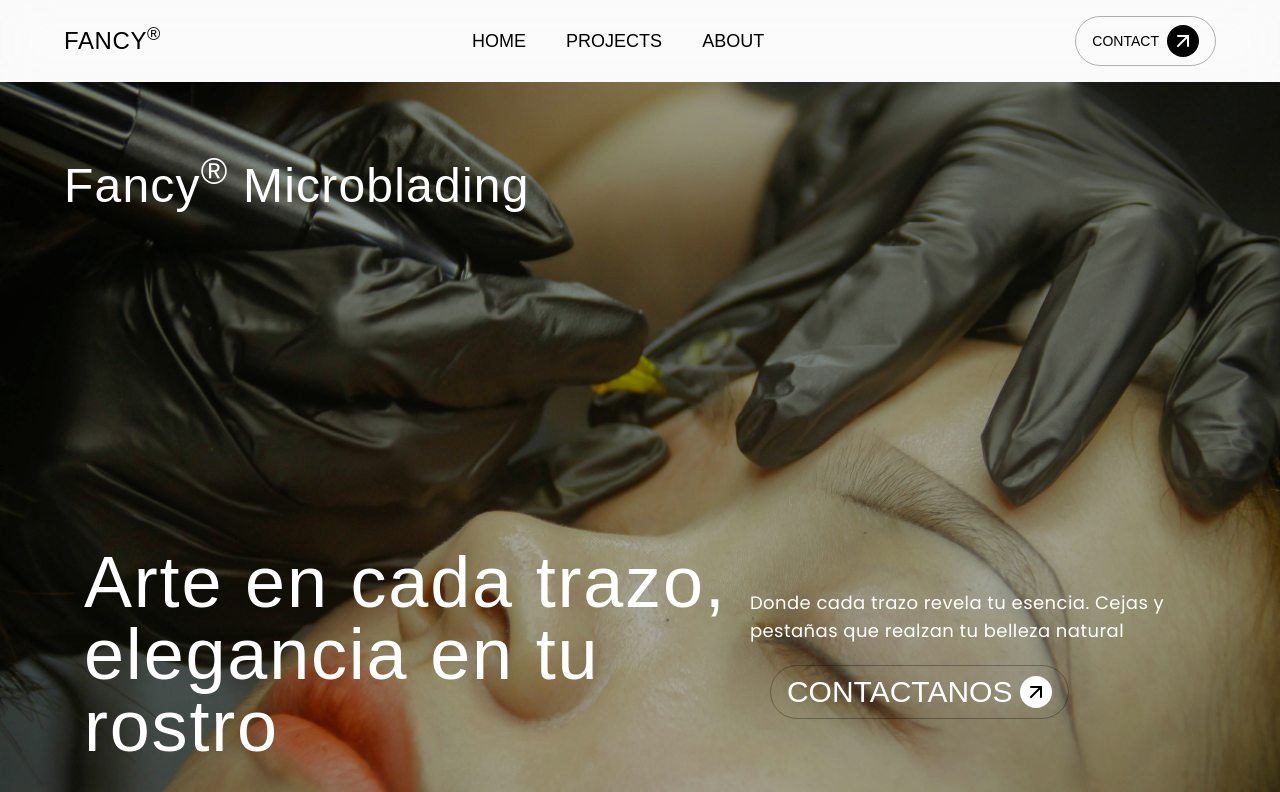
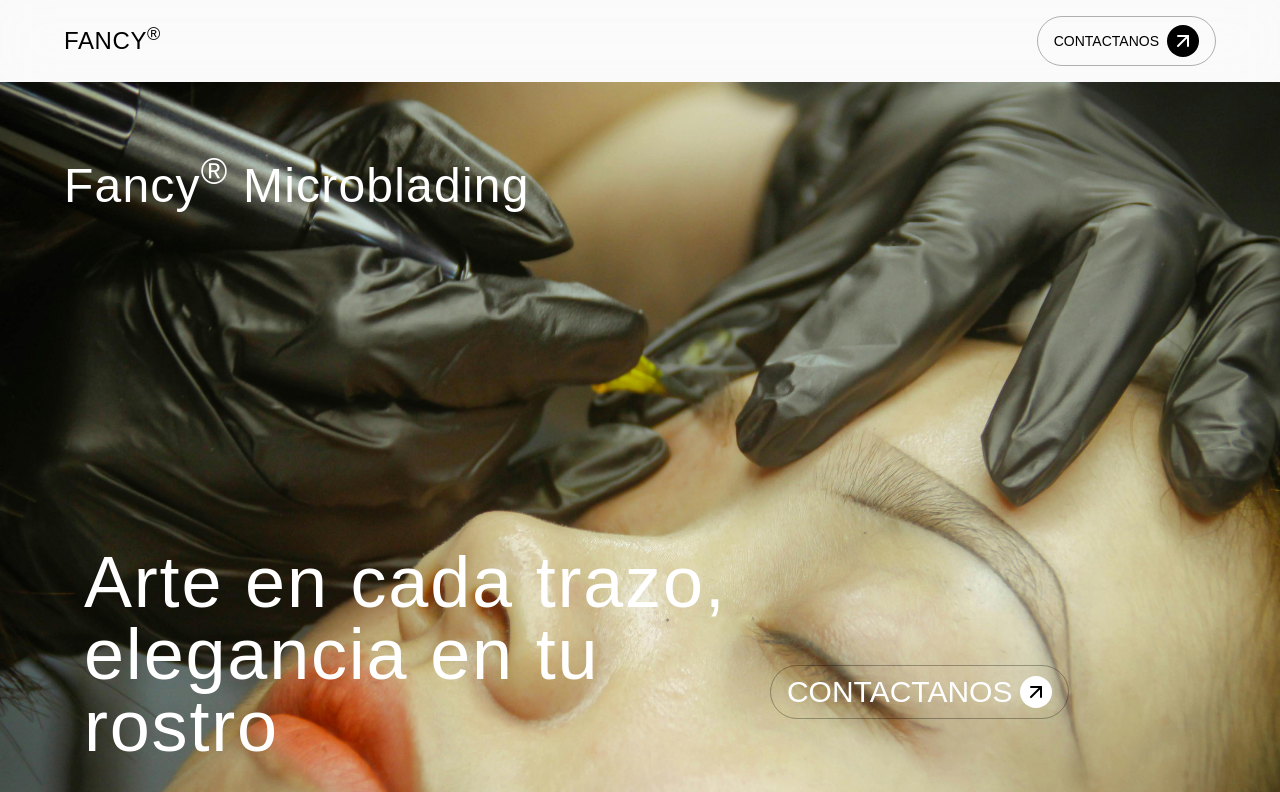
Before and after one commit to damian-pebe/fancy-studio, a Next.js app: page / in a window 1280 px wide. Shown: the top 792 px of the page. Built offline with nearby package versions, Linux system fonts and the light colour scheme; a web font is replaced by a local one.

Commit message:
added mnew animations for hero page

```diff
--- a/src/app/Components/Footer.tsx
+++ b/src/app/Components/Footer.tsx
@@ -4,10 +4,10 @@ import { ArrowUpRightIcon } from "lucide-react";
 export default function Footer() {
   return (
     <footer className="bg-[#fefcf9] text-[#121212] font-poppins ">
-      <div className="max-w-7xl mx-auto grid grid-cols-1 md:grid-cols-4 gap-12 px-8 py-20 pt-20 text-sm">
+      <div className="max-w-7xl mx-auto grid grid-cols-1 md:grid-cols-4 gap-16 px-8 py-20 pt-20 text-sm">
         <div className="space-y-4">
           <p className="text-gray-400">Get In Touch</p>
-          <div className="flex items-center gap-3">
+          <div className="flex items-center gap-1">
             <div className="group flex items-center border border-black/10 hover:cursor-pointer rounded-full p-2 transition-transform duration-500 hover:-translate-y-1">
               <ArrowUpRightIcon
                 size={28}
--- a/src/app/Components/Hero.tsx
+++ b/src/app/Components/Hero.tsx
@@ -6,30 +6,30 @@ import React from "react";
 export default function Hero() {
   return (
     <div className="relative w-full h-screen overflow-hidden">
-      <div className="absolute inset-0 -z-10 bg-black">
+      <div className="absolute inset-0 -z-10 bg-black ">
         <Image
           src="/images/microblading.jpg"
           alt="Background"
           fill
-          className="object-cover opacity-70"
+          className="object-cover opacity-70 animate-fadeInDown"
         />
       </div>
       <div className="relative z-10 flex flex-col h-full w-full pt-10 pb-48 md:py-20 px-5 md:px-16 justify-between text-start text-white font-careny">
-        <p className="text-6xl md:text-5xl h-full tracking-wide">
+        <p className="text-6xl md:text-5xl h-full tracking-wide animate-fadeInLeft">
           Fancy<sup>®</sup> <br className="block md:hidden"/>  Microblading
         </p>
         <div className="flex flex-col md:flex-row justify-between h-full md:h-min items-center mb-10 md:ml-5">
-          <p className="text-3xl md:text-7xl text-center md:text-start tracking-wide w-full">
+          <p className="text-3xl md:text-7xl text-center md:text-start tracking-wide w-full animate-fadeInLeft">
             Arte en cada trazo, elegancia en tu rostro
           </p>
           <div className="w-full md:w-[70%] flex flex-col justify-center items-start">
-            <p className="hidden md:block text-base md:text-lg tracking-wide w-full font-poppins mb-5">
+            <p className="hidden md:block text-base md:text-lg tracking-wide w-full font-poppins mb-5 animate-fadeInRight">
               Donde cada trazo revela tu esencia. Cejas y pestañas que realzan tu belleza natural
             </p>
 
             <button
               onClick={() => (window.location.href = "/contact")}
-              className="group flex items-center gap-2 border border-black/30 rounded-full ml-12 md:ml-5 px-4 py-2 text-3xl transition hover:-translate-y-1 duration-1000"
+              className="group flex justify-center items-center gap-2 border border-black/30 rounded-full ml-12 md:ml-5 px-4 py-2 text-3xl transition hover:-translate-y-1 duration-1000 animate-fadeInRight"
             >
               CONTACTANOS{" "}
               <ArrowUpRightIcon
--- a/src/app/Components/Navbar.tsx
+++ b/src/app/Components/Navbar.tsx
@@ -9,38 +9,38 @@ export default function Navbar() {
     <nav className="sticky top-0 z-50 flex items-center justify-between px-6 md:px-16 py-4 w-full font-careny backdrop-blur-xl">
       <Link
         href="/"
-        className="text-xl md:text-2xl tracking-wide hover:cursor-pointer"
+        className="animate-fadeInLeft text-xl md:text-2xl tracking-wide hover:cursor-pointer"
       >
         FANCY<sup>®</sup>
       </Link>
 
-      <div className="hidden md:flex gap-10 text-base md:text-lg text-black">
+      <div className="hidden md:flex gap-10 text-base md:text-lg text-black animate-flipInY">
         <Link
           href="/"
           className="transition-all hover:-translate-y-1 duration-1000"
         >
-          HOME
+          NOSOTROS
         </Link>
         <Link
           href="/projects"
           className="transition-all hover:-translate-y-1 duration-1000"
         >
-          PROJECTS
+          TRABAJOS
         </Link>
         <Link
           href="/about"
           className="transition-all hover:-translate-y-1 duration-1000"
         >
-          ABOUT
+          CONTACTANOS
         </Link>
 
       </div>
 
       <button
         onClick={() => (window.location.href = "/contact")}
-        className="group flex items-center gap-2 border border-black/30 rounded-full px-4 py-2 text-sm font-medium transition hover:-translate-y-1 duration-1000"
+        className="group flex items-center gap-2 border border-black/30 rounded-full px-4 py-2 text-sm font-medium transition hover:-translate-y-1 duration-1000 animate-fadeInRight"
       >
-        CONTACT{" "}
+        CONTACTANOS{" "}
         <ArrowUpRightIcon
           size={32}
           className="bg-black text-white rounded-full p-1 transition-all group-hover:-rotate-[360deg] duration-700"
--- a/src/app/Components/Testimonials.tsx
+++ b/src/app/Components/Testimonials.tsx
@@ -22,7 +22,8 @@ const testimonials = [
   },
   {
     image: "/images/microblading_filter.png",
-    quote: "El servicio fue excelente y el resultado superó mis expectativas El servicio fue excelente y el resultado.",
+    quote:
+      "El servicio fue excelente y el resultado superó mis expectativas El servicio fue excelente y el resultado.",
     name: "Lucía R.",
     role: "Clienta feliz",
   },
@@ -66,7 +67,7 @@ export default function Testimonials() {
                 alt="Client testimonial"
                 width={500}
                 height={500}
-                className="rounded-sm object-cover w-full h-auto shadow-md"
+                className="rounded-sm object-cover w-full h-auto shadow-md hover:cursor-crosshair hover:shadow-2xl hover:shadow-black/50 hover:-translate-y-2 transition-all duration-1000"
               />
             </motion.div>
           </AnimatePresence>
@@ -89,8 +90,10 @@ export default function Testimonials() {
                 </Link>
                 <div className="text-sm text-right">
                   <span className="text-black flex flex-row mx-2 gap-2 items-center justify-between">
-                    {Array(5).fill(0).map((_, i) => (
-                        <Star key={i} fill="000000"/>
+                    {Array(5)
+                      .fill(0)
+                      .map((_, i) => (
+                        <Star key={i} fill="000000" />
                       ))}
                   </span>
                 </div>
```
Also changed, not shown: tailwind.config.ts (+92 -49 lines). Lines whose indentation alone changed are shown as unchanged.
